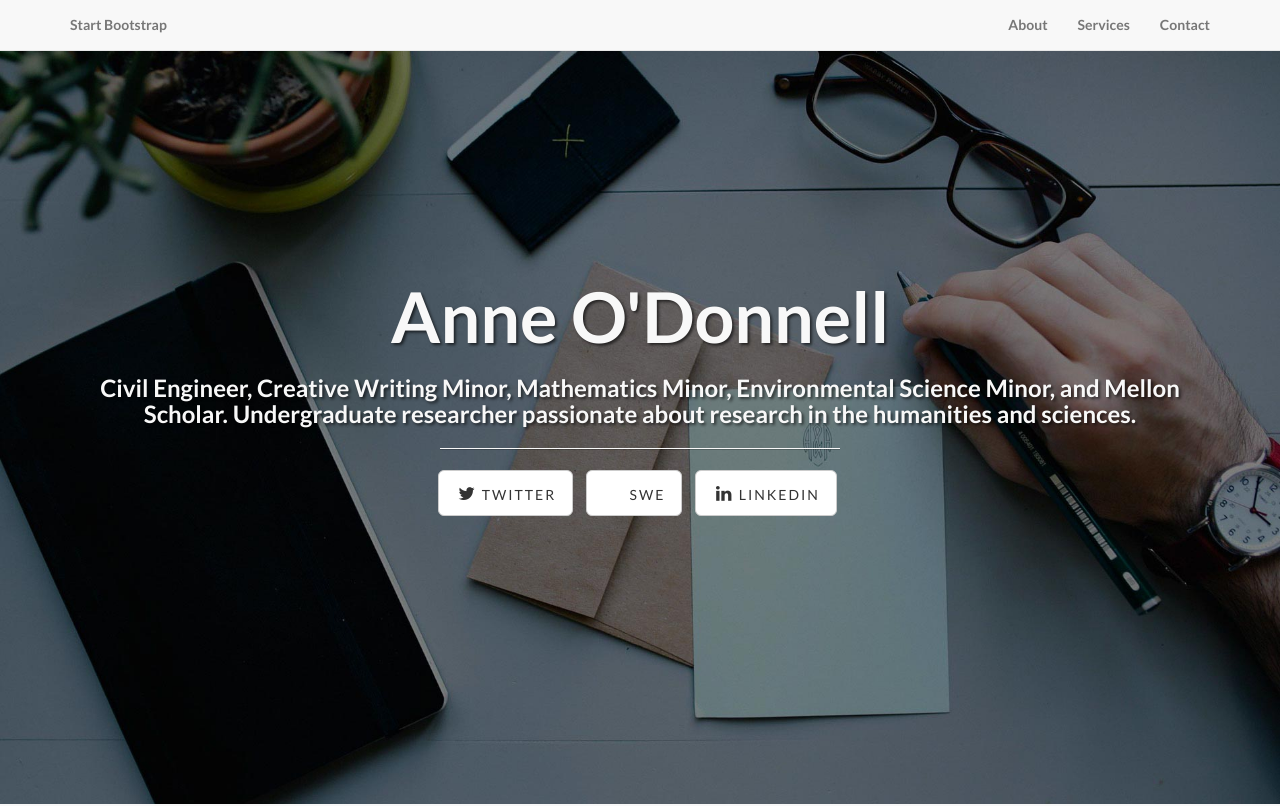
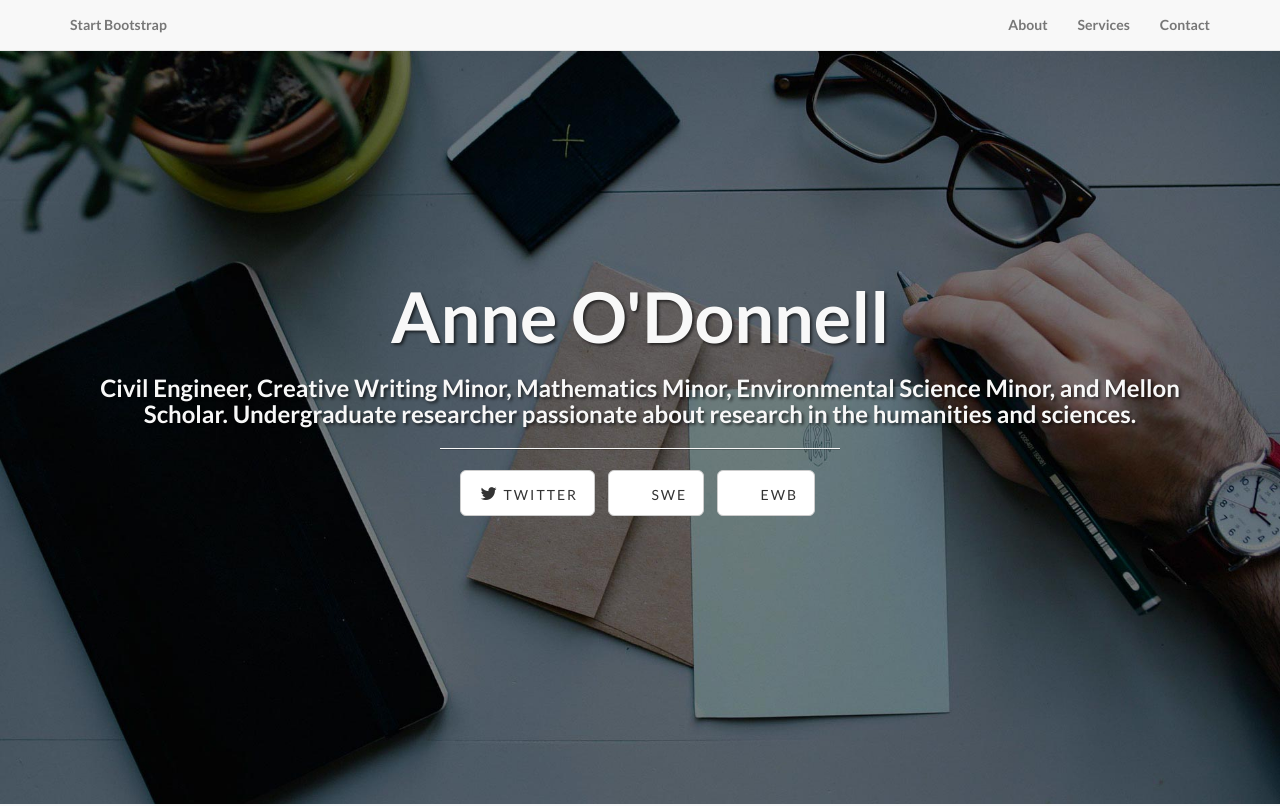
Before and after one commit to MellonScholarsProgram/MellonScholarsProgram.github.io, a plain HTML site: page index.html in a window 1280 px wide. Shown: the top 806 px of the page. Drawn offline with Linux system fonts and the light colour scheme.

Commit message:
Update index.html

```diff
--- a/index.html
+++ b/index.html
@@ -85,7 +85,7 @@
                                 <a href="http://societyofwomenengineers.swe.org/" class="btn btn-default btn-lg"><i class="fa fa-SWE fa-fw"></i> <span class="network-name">SWE</span></a>
                             </li>
                             <li>
-                                <a href="#" class="btn btn-default btn-lg"><i class="fa fa-linkedin fa-fw"></i> <span class="network-name">Linkedin</span></a>
+                                <a href="http://www.ewb-usa.org/" class="btn btn-default btn-lg"><i class="fa fa-EWB fa-fw"></i> <span class="network-name">EWB</span></a>
                             </li>
                         </ul>
                     </div>
```
